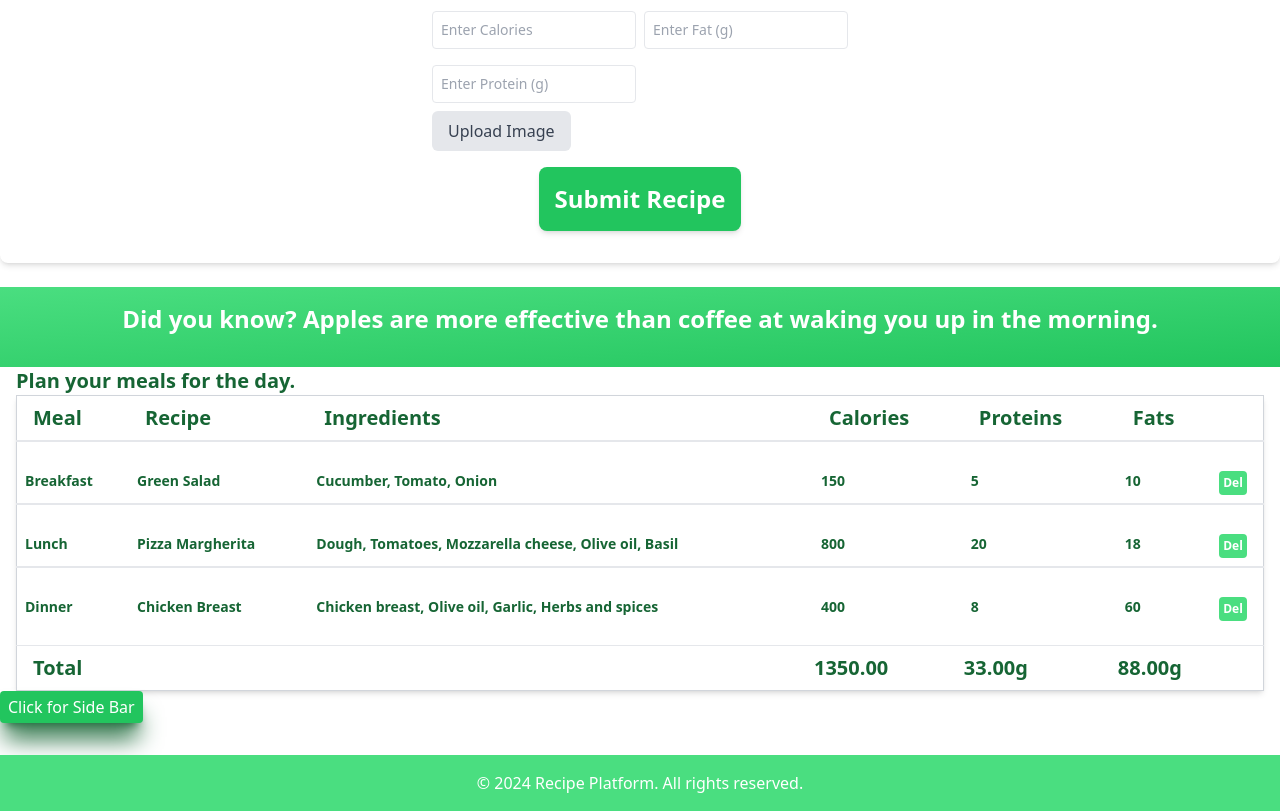
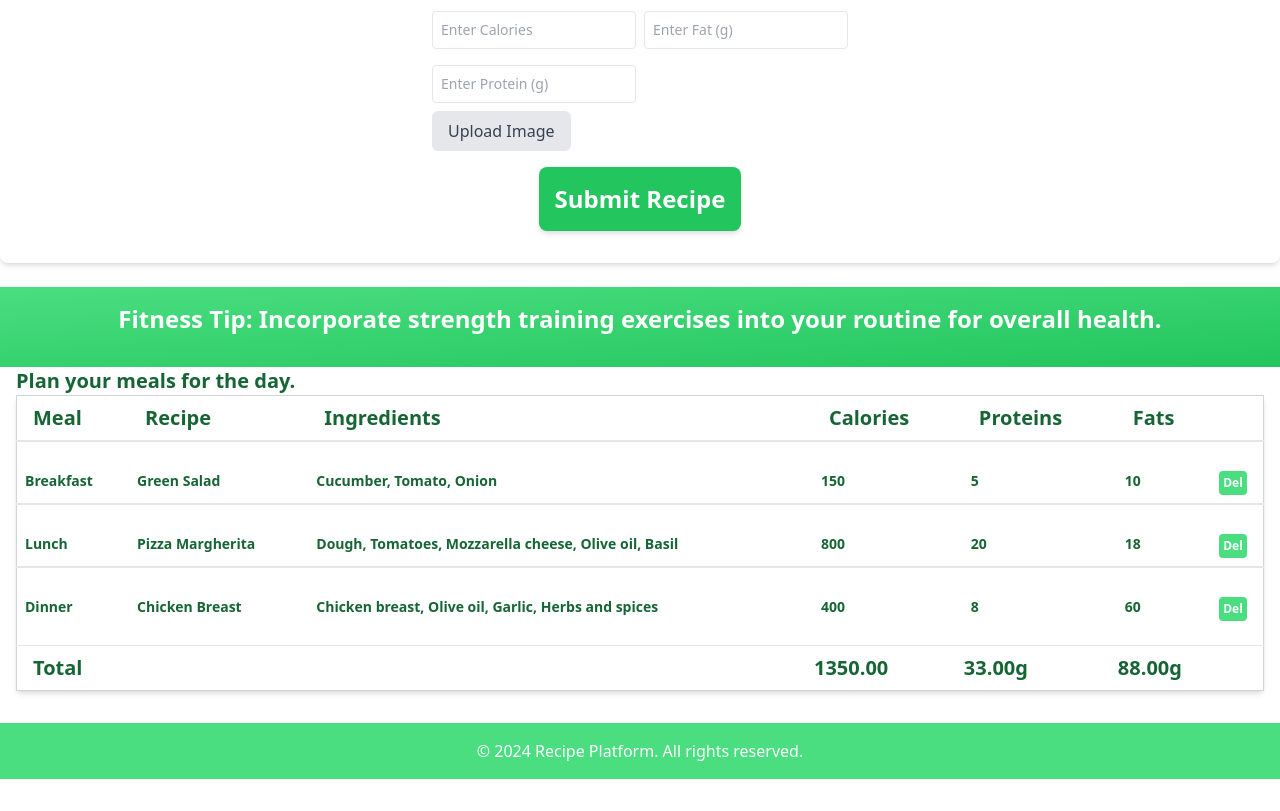
Before and after one commit to MayCaspi/A6-Recipe-Platform, a website built with Vite: page index.html in a window 1280 px wide. Shown: the part 1790-2601 px from the top of the page. After the commit the page ends 2569 px from the top, so only its background shows below. Built offline with nearby package versions, Linux system fonts and the light colour scheme; files whose address does not match are found by name.

Commit message:
fixed html

```diff
--- /dev/null
+++ b/banner.js
@@ -0,0 +1,40 @@
+function createBanner() {
+    // Tips array
+    const tips = [
+        'Did you know? Apples are more effective than coffee at waking you up in the morning.',
+        'Tip: Take a short walk every hour to improve productivity.',
+        'Health Tip: Drink plenty of water throughout the day to stay hydrated.',
+        'Did you know? Laughing can improve your cardiovascular health.',
+        'Fitness Tip: Incorporate strength training exercises into your routine for overall health.',
+        'Nutrition Tip: Include a variety of colorful vegetables in your meals for a range of nutrients.',
+        'Sleep Tip: Aim for 7-9 hours of quality sleep each night for optimal health and well-being.',
+        'Mindfulness Tip: Practice deep breathing or meditation to reduce stress and promote mental wellness.',
+        'Exercise Tip: Find physical activities you enjoy to make staying active a fun part of your lifestyle.'
+    ];
+
+    // Get a random tip
+    const randomTip = tips[Math.floor(Math.random() * tips.length)];
+
+    // Create a new div element
+    const bannerContainer = document.getElementById('banner');
+    const bannerDiv = document.createElement('div');
+    bannerDiv.classList.add('bg-gradient-to-br', 'from-green-400', 'to-green-500', 'mt-6', 'text-center', 'p-4', 'banner-section');
+
+    // Create container div
+    const containerDiv = document.createElement('div');
+    containerDiv.classList.add('container', 'mx-auto');
+
+    // Create text element with random tip
+    const textElement = document.createElement('div');
+    textElement.classList.add('text-2xl', 'font-bold', 'mb-4', 'text-white');
+    textElement.textContent = randomTip;
+
+    // Append children
+    containerDiv.appendChild(textElement);
+    bannerDiv.appendChild(containerDiv);
+
+    // Append the bannerDiv to the body
+    bannerContainer.appendChild(bannerDiv);
+}
+
+export { createBanner };
--- a/index.html
+++ b/index.html
@@ -11,18 +11,12 @@
   <link href="https://cdn.jsdelivr.net/npm/tailwindcss@2.2.19/dist/tailwind.min.css" rel="stylesheet" />
 </head>
 
-
 <body class="dark:bg-slate-800 h-screen bg-gradient-to-b bg-gray-150 flex flex-col text-green-800 pt-16">
 
-
-  <!-- Navigation Bar -->
-  <nav class ="bg-green-400 shadow-md p-3 fixed w-full top-0 z-50" id="navBar"></nav>
-  <!-- generatedby js -->
-
+  <nav id="navBar"></nav>
 
   <!-- Main Content -->
-    <!-- Homepage with Image -->
-    <div class="flex flex-col items-center">
+  <div class="flex flex-col items-center">
       <h1 class="text-3xl font-bold mt-2 mb-4" id="Home" >
         Welcome to the Recipe Sharing & Meal Planning Platform!
       </h1>
@@ -33,29 +27,29 @@
     <div id="searchBar"></div>
   </div>
 
-
-  <div class="grid grid-cols-4 gap-8 p-20" id="recipeContainer"></div>
+  <div id="recipeContainer"></div>
 
   <div id="modalContainer"></div>
 
-    <!-- generated by js -->
   <div id="newRecipe"></div>
 
-    <!-- Banner Section -->
-  <div class="bg-gradient-to-br from-green-400 to-green-500 mt-6 text-center p-4 banner-section">
-      <div class="container mx-auto" id="banner">
-        <div class="text-2xl font-bold mb-4 text-white">
-          Did you know? Apples are more effective than coffee at waking you up in the morning.
-        </div>
-      </div>
-  </div>
+  <div id="banner"></div>
+
+  <div id ="mealPlanner"></div>
+
+  <script type="module" src="main.js" defer></script>
+
+</body>
+<!-- Footer -->
+<footer class="bg-green-400 text-white text-center py-4 mt-8">
+  <p>&copy; 2024 Recipe Platform. All rights reserved.</p>
+</footer>
+
+</html>
 
 
-  <div class="text-3xl font-bold px-2" id ="mealPlanner"></div>
-
-
-    <!-- add a sideBar -->
-    <div>
+  <!-- add a sideBar -->
+    <!-- <div>
       <button class="bg-green-500 text-white px-2 py-1 rounded shadow-green-800 shadow-xl" id="clickForSideBar">Click for Side Bar</button>
 
       <div id="mealPlanSideBar" class="hidden fixed top-1/2 right-0 transform -translate-y-1/2 w-35%  bg-gradient-to-r bg-gray-50 p-6 rounded-lg shadow-lg" >
@@ -77,14 +71,5 @@
           </div>
           <button  id="getShoppingListBtn" class="bg-green-600 text-white px-2 py-1 rounded">Get Shopping List</button>
       </div>
-    </div>
+    </div> -->
     <!-- finish sideBar -->
-
-  <script type="module" src="main.js" defer></script>
-</body>
-<!-- Footer -->
-<footer class="bg-green-400 text-white text-center py-4 mt-8">
-  <p>&copy; 2024 Recipe Platform. All rights reserved.</p>
-</footer>
-
-</html>
--- a/main.js
+++ b/main.js
@@ -1,7 +1,10 @@
 import { createNav } from "./navigationBar";
 import { createSearchBar } from "./searchBar";
 import { createNewRecipe } from "./addRecipe";
+import {createBanner} from "./banner";
 import {createMealPlannerTable} from "./mealPlanner";
+
+
 // import {createQuickViewMealPlan}from "./quickViewSideBar";
 
 
@@ -9,9 +12,10 @@ document.addEventListener("DOMContentLoaded",function(){
     createNav()
     createSearchBar()
     createNewRecipe()
+    createBanner()
     createMealPlannerTable()
-    // createQuickViewMealPlan()
 })
+
 
 document.addEventListener("DOMContentLoaded", function () {
     document.getElementById("btnTheme").addEventListener("click", function () {
@@ -95,7 +99,7 @@ document.addEventListener("DOMContentLoaded", function () {
 //create the recipes cards for the display
 function createRecipeCardOnDisplay(title, imageSrc, description, ingredients, nutritionalValues) {
     const recipeContainer = document.getElementById("recipeContainer");
-
+    recipeContainer.classList.add('grid', 'grid-cols-4', 'gap-8', 'p-20');
     const recipeCard = document.createElement("div");
     recipeCard.className = "bg-white p-4 rounded-lg shadow-md hover:scale-110 transition duration-500 recipe-card";
 
--- a/mealPlanner.js
+++ b/mealPlanner.js
@@ -1,5 +1,6 @@
 function createMealPlannerTable() {
     const mealPlannerContainer = document.getElementById('mealPlanner');
+    mealPlannerContainer.classList.add('text-3xl', 'font-bold', 'px-2')
     const mealPlannerDiv = document.createElement('div');
     mealPlannerDiv.classList.add('text-xl', 'font-bold', 'px-2');
 
--- a/navigationBar.js
+++ b/navigationBar.js
@@ -3,7 +3,7 @@ function createNav()
     var navBar = document.getElementById('navBar');
         // Create main container div
     var containerDiv = document.createElement('div');
-    containerDiv.classList.add('container', 'mx-auto', 'flex', 'justify-between', 'items-center');
+    containerDiv.classList.add('mx-auto', 'flex', 'justify-between', 'items-center', 'py-3', 'bg-green-400', 'shadow-md', 'fixed', 'w-full', 'top-0', 'z-50');
 
     // Create div for the title
     var titleDiv = document.createElement('div');
@@ -28,7 +28,7 @@ function createNav()
         if (item.text === 'dark') {
             var buttonElement = document.createElement('button');
             buttonElement.id = item.id;
-            buttonElement.classList.add('text-white', 'text-xl', 'hover:text-blue-950', 'duration-200', 'border', 'border-white', 'px-3', 'rounded-full');
+            buttonElement.classList.add('text-white', 'text-xl', 'hover:text-blue-950', 'duration-200', 'border', 'border-white', 'mx-2', 'px-3', 'rounded-full');
             buttonElement.textContent = item.text;
             liElement.appendChild(buttonElement);
         } else {
@@ -80,4 +80,7 @@ function createNav()
 
 }
 
+
+
+
 export {createNav}
```
